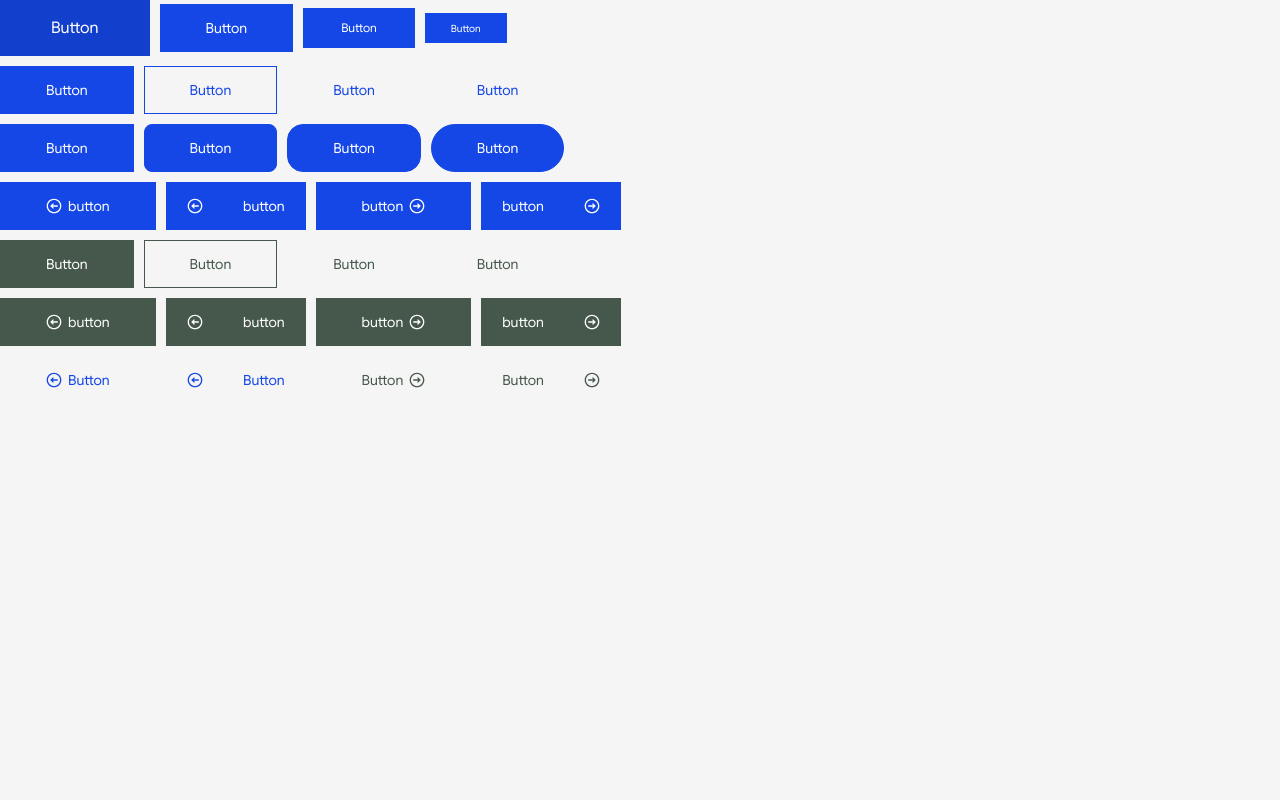
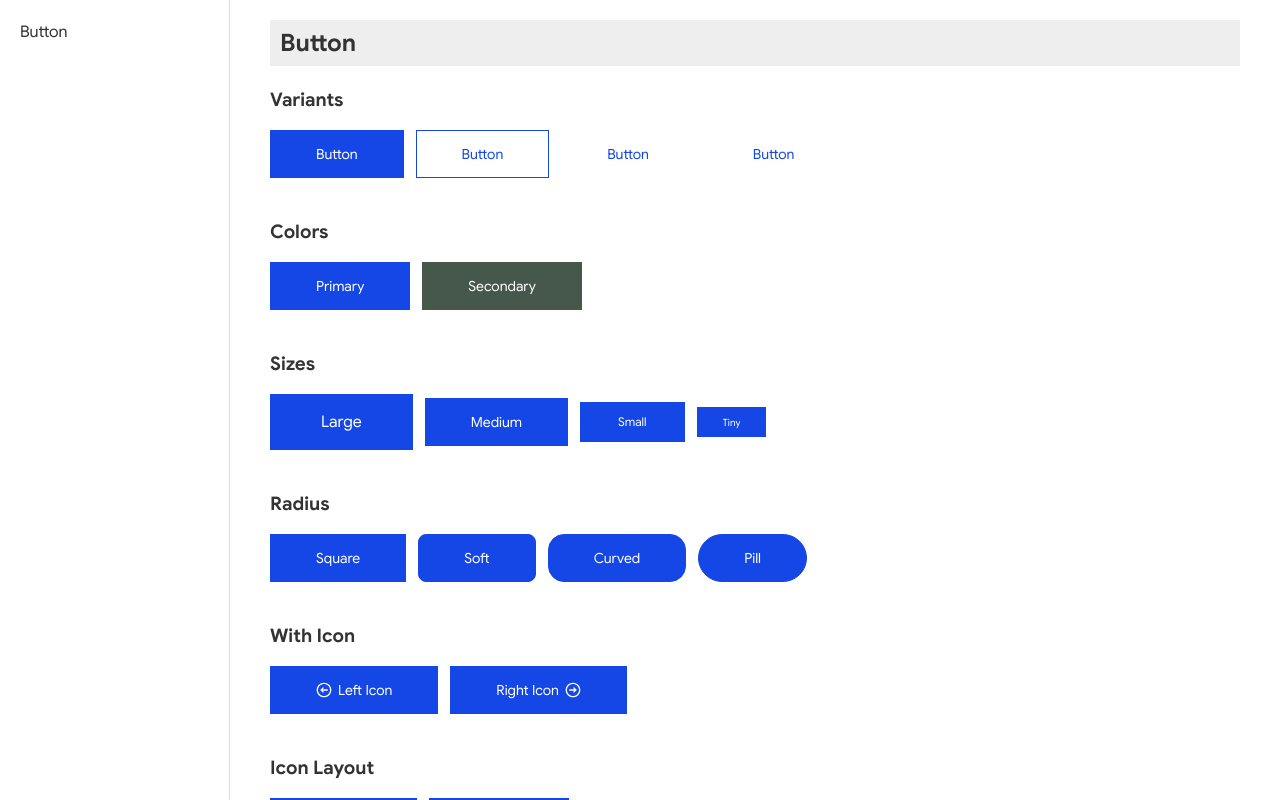
Before and after one commit to ohseonah/react-design-system-study, a React (Vite) app: page /guide in a window 1280 px wide. Shown: the top 800 px of the page. Built offline with nearby package versions, Linux system fonts and the light colour scheme.

Commit message:
feat: guide page

```diff
--- a/package.json
+++ b/package.json
@@ -12,6 +12,7 @@
   "dependencies": {
     "react": "^19.2.4",
     "react-dom": "^19.2.4",
+    "react-router-dom": "^7.14.0",
     "styled-components": "^6.3.12",
     "vite-plugin-svgr": "^5.0.0"
   },
--- a/src/App.tsx
+++ b/src/App.tsx
@@ -1,11 +1,21 @@
-import ButtonDemo from "./components/button/Button.demo.tsx";
+// App.tsx (전체 화면 구성 UI)
+import { Routes, Route } from 'react-router-dom';
+import GuidePage from './guide/GuidePage';
+import GlobalStyle from "./styles/GlobalStyle.ts";
 
-const App = () => {
+function App() {
   return (
-      <div>
-        <ButtonDemo />
-      </div>
+      <>
+        {/* 전역 스타일 */}
+        <GlobalStyle />
+
+        {/* 라우터 */}
+        <Routes>
+          <Route path="/" element={<div>Home</div>} />
+          <Route path="/guide" element={<GuidePage />} />
+        </Routes>
+      </>
   );
-};
+}
 
 export default App;
--- a/src/components/button/Button.demo.tsx
+++ b/src/components/button/Button.demo.tsx
@@ -1,50 +1,83 @@
 import Button from "./Button.tsx";
+import GuideBlock from "../../guide/GuideBlock.tsx";
 
 const ButtonDemo = () => {
   return (
-      <div style={{background: '#f5f5f5', width: '100%', height: '100vh'}}>
-        <div style={{display: 'flex', gap: '1rem', alignItems: 'center' ,marginBottom: '1rem'}}>
-          <Button size='large' onClick={() => console.log('button')}>Button</Button>
-          <Button onClick={()=>console.log('button')}>Button</Button>
-          <Button size='small' onClick={()=>console.log('button')}>Button</Button>
-          <Button size='tiny' onClick={()=>console.log('button')}>Button</Button>
-        </div>
-        <div style={{display: 'flex', gap: '1rem', alignItems: 'center' ,marginBottom: '1rem'}}>
-          <Button onClick={()=>console.log('button')}>Button</Button>
+      <div>
+        {/* 1. Variants */}
+        <GuideBlock title='Variants'>
+          <Button variant='solid' onClick={()=>console.log('button')}>Button</Button>
           <Button variant='outline' onClick={()=>console.log('button')}>Button</Button>
           <Button variant='ghost' onClick={()=>console.log('button')}>Button</Button>
           <Button variant='text' onClick={()=>console.log('button')}>Button</Button>
-        </div>
-        <div style={{display: 'flex', gap: '1rem', alignItems: 'center' ,marginBottom: '1rem'}}>
-          <Button onClick={()=>console.log('button')}>Button</Button>
-          <Button radius='soft' onClick={()=>console.log('button')}>Button</Button>
-          <Button radius='curved' onClick={()=>console.log('button')}>Button</Button>
-          <Button radius='pill' onClick={()=>console.log('button')}>Button</Button>
-        </div>
-        <div style={{display: 'flex', gap: '1rem', alignItems: 'center' ,marginBottom: '1rem'}}>
-          <Button leftIcon='arrow-left-o' leftIconProps={{size:'sm', tone:'white'}} onClick={()=>console.log('button')}>button</Button>
-          <Button leftIcon='arrow-left-o' leftIconProps={{size:'sm', tone:'white'}} iconLayout='between' onClick={()=>console.log('button')}>button</Button>
-          <Button rightIcon='arrow-right-o' rightIconProps={{size:'sm', tone:'white'}} onClick={()=>console.log('button')}>button</Button>
-          <Button rightIcon='arrow-right-o' rightIconProps={{size:'sm', tone:'white'}} iconLayout='between' onClick={()=>console.log('button')}>button</Button>
-        </div>
-        <div style={{display: 'flex', gap: '1rem', alignItems: 'center' ,marginBottom: '1rem'}}>
-          <Button color='secondary' onClick={()=>console.log('button')}>Button</Button>
-          <Button color='secondary' variant='outline' onClick={()=>console.log('button')}>Button</Button>
-          <Button color='secondary' variant='ghost' onClick={()=>console.log('button')}>Button</Button>
-          <Button color='secondary' variant='text' onClick={()=>console.log('button')}>Button</Button>
-        </div>
-        <div style={{display: 'flex', gap: '1rem', alignItems: 'center' ,marginBottom: '1rem'}}>
-          <Button color='secondary' leftIcon='arrow-left-o' leftIconProps={{size:'sm', tone:'white'}} onClick={()=>console.log('button')}>button</Button>
-          <Button color='secondary' leftIcon='arrow-left-o' leftIconProps={{size:'sm', tone:'white'}} iconLayout='between' onClick={()=>console.log('button')}>button</Button>
-          <Button color='secondary' rightIcon='arrow-right-o' rightIconProps={{size:'sm', tone:'white'}} onClick={()=>console.log('button')}>button</Button>
-          <Button color='secondary' rightIcon='arrow-right-o' rightIconProps={{size:'sm', tone:'white'}} iconLayout='between' onClick={()=>console.log('button')}>button</Button>
-        </div>
-        <div style={{display: 'flex', gap: '1rem', alignItems: 'center' ,marginBottom: '1rem'}}>
-          <Button variant='text' leftIcon='arrow-left-o' leftIconProps={{size:'sm', tone:'current'}} onClick={()=>console.log('button')}>Button</Button>
-          <Button variant='text' leftIcon='arrow-left-o' leftIconProps={{size:'sm', tone:'current'}} iconLayout='between' onClick={()=>console.log('button')}>Button</Button>
-          <Button variant='text' color='secondary' rightIcon='arrow-right-o' rightIconProps={{size:'sm', tone:'current'}} onClick={()=>console.log('button')}>Button</Button>
-          <Button variant='text' color='secondary' rightIcon='arrow-right-o' rightIconProps={{size:'sm', tone:'current'}} iconLayout='between' onClick={()=>console.log('button')}>Button</Button>
-        </div>
+        </GuideBlock>
+
+        {/* 2. Colors */}
+        <GuideBlock title="Colors">
+          <Button color="primary">Primary</Button>
+          <Button color="secondary">Secondary</Button>
+        </GuideBlock>
+
+        {/* 3. Sizes */}
+        <GuideBlock title="Sizes">
+          <Button size="large" onClick={()=>console.log('button')}>Large</Button>
+          <Button size="medium" onClick={()=>console.log('button')}>Medium</Button>
+          <Button size="small" onClick={()=>console.log('button')}>Small</Button>
+          <Button size="tiny" onClick={()=>console.log('button')}>Tiny</Button>
+        </GuideBlock>
+
+        {/* 4. Radius */}
+        <GuideBlock title="Radius">
+          <Button radius="square">Square</Button>
+          <Button radius="soft">Soft</Button>
+          <Button radius="curved">Curved</Button>
+          <Button radius="pill">Pill</Button>
+        </GuideBlock>
+
+        {/* 5. With Icon */}
+        <GuideBlock title="With Icon">
+          <Button leftIcon="arrow-left-o" leftIconProps={{tone:'white'}}>Left Icon</Button>
+          <Button rightIcon="arrow-right-o" rightIconProps={{tone:'white'}}>Right Icon</Button>
+        </GuideBlock>
+
+        {/* 6. Icon Layout */}
+        <GuideBlock title="Icon Layout">
+          <Button
+              leftIcon="arrow-left-o"
+              iconLayout="inline"
+              leftIconProps={{size:'sm', tone:'white'}}
+          >
+            Inline
+          </Button>
+
+          <Button
+              leftIcon="arrow-left-o"
+              iconLayout="between"
+              leftIconProps={{size:'sm', tone:'white'}}
+          >
+            Between
+          </Button>
+        </GuideBlock>
+
+        {/* 7. States */}
+        <GuideBlock title="States">
+          <Button disabled>Disabled</Button>
+          <Button isLoading>Loading</Button>
+        </GuideBlock>
+
+        {/* 8. Full Width */}
+        <GuideBlock title="Full Width">
+          <div style={{ width: '240px' }}>
+            <Button fullWidth>Full Width</Button>
+          </div>
+        </GuideBlock>
+
+        {/* 9. Long Text */}
+        <GuideBlock title="Long Text">
+          <Button style={{ width: '200px' }}>
+            버튼 텍스트가 길어질 때 어떻게 보이는지 확인하는 영역
+          </Button>
+        </GuideBlock>
       </div>
   );
 };
--- a/src/components/button/Button.style.ts
+++ b/src/components/button/Button.style.ts
@@ -311,5 +311,7 @@ const labelFontSize = {
 
 export const _span_Label = styled.span<{$size: ButtonSize}>`
     white-space: nowrap;
+    overflow: hidden;
+    text-overflow: ellipsis;
     font-size: ${({ $size }) => labelFontSize[$size]};
 `;
--- /dev/null
+++ b/src/guide/GuideBlock.tsx
@@ -0,0 +1,19 @@
+// GuideBlock.tsx
+
+interface GuideBlockProps {
+  title: string;
+  children: React.ReactNode;
+}
+
+const GuideBlock = ({ title, children }: GuideBlockProps) => {
+  return (
+      <section style={{marginBottom: '4rem'}}>
+        <h3 style={{marginBottom: '1.6rem'}}>{title}</h3>
+        <div style={{display: 'flex', gap: '1.2rem', flexWrap: 'wrap', alignItems: 'center'}}>
+          {children}
+        </div>
+      </section>
+  );
+};
+
+export default GuideBlock;
--- /dev/null
+++ b/src/guide/GuidePage.style.ts
@@ -0,0 +1,22 @@
+import styled from "styled-components";
+
+export const _div_GuidePageWrapper = styled.div`
+display: flex;
+`;
+export const _aside_AsideContent = styled.aside`
+    width: 23rem;
+    padding: 2rem;
+    border-right: 1px solid #ddd;
+`;
+export const _div_GuidePageContent = styled.div`
+    flex: 1;
+    padding: 2rem 4rem;
+    section {
+        h2 {
+            width: 100%;
+            background-color: #eee;
+            padding: 0.5rem 1rem;
+            margin-bottom: 2rem;
+        }
+    }
+`;
--- /dev/null
+++ b/src/guide/GuidePage.tsx
@@ -0,0 +1,34 @@
+import ButtonDemo from "../components/button/Button.demo.tsx";
+import {_aside_AsideContent, _div_GuidePageWrapper, _div_GuidePageContent} from "./GuidePage.style.ts";
+
+const COMPONENT_LIST = [
+  {id: 'button', label:'Button', Component: ButtonDemo},
+];
+
+const GuidePage = () => {
+  return (
+      <_div_GuidePageWrapper>
+
+        { /* sidebar */ }
+        <_aside_AsideContent>
+          {COMPONENT_LIST.map(item => (
+              <a key={item.id} href={`#${item.id}`}>
+                {item.label}
+              </a>
+          ))}
+        </_aside_AsideContent>
+
+        {/* contents */}
+        <_div_GuidePageContent>
+          {COMPONENT_LIST.map(({ id, label, Component }) => (
+              <section key={id} id={id}>
+                <h2>{label}</h2>
+                <Component />
+              </section>
+          ))}
+        </_div_GuidePageContent>
+      </_div_GuidePageWrapper>
+  );
+};
+
+export default GuidePage;
--- a/src/main.tsx
+++ b/src/main.tsx
@@ -1,12 +1,9 @@
-import { StrictMode } from 'react'
-import { createRoot } from 'react-dom/client'
-import GlobalStyle from "./styles/GlobalStyle.ts";
-// import './index.css'
-import App from './App.tsx'
+import ReactDOM from 'react-dom/client';
+import { BrowserRouter } from 'react-router-dom';
+import App from './App';
 
-createRoot(document.getElementById('root')!).render(
-  <StrictMode>
-    <GlobalStyle />
-    <App />
-  </StrictMode>,
-)
+ReactDOM.createRoot(document.getElementById('root')!).render(
+    <BrowserRouter>
+      <App />
+    </BrowserRouter>
+);
```
Also changed, not shown: 1 other file (tests, documents, lock files or other folders).
